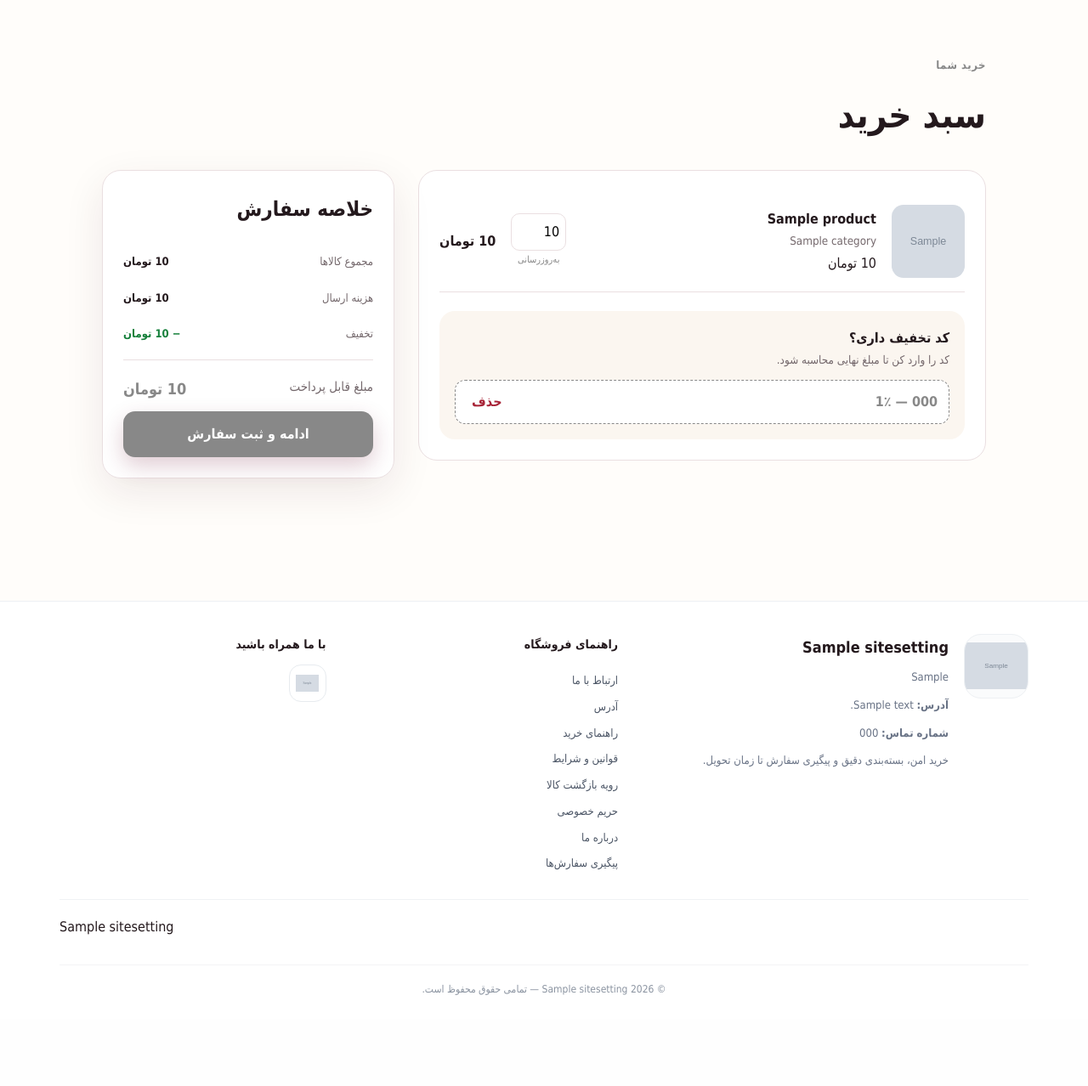
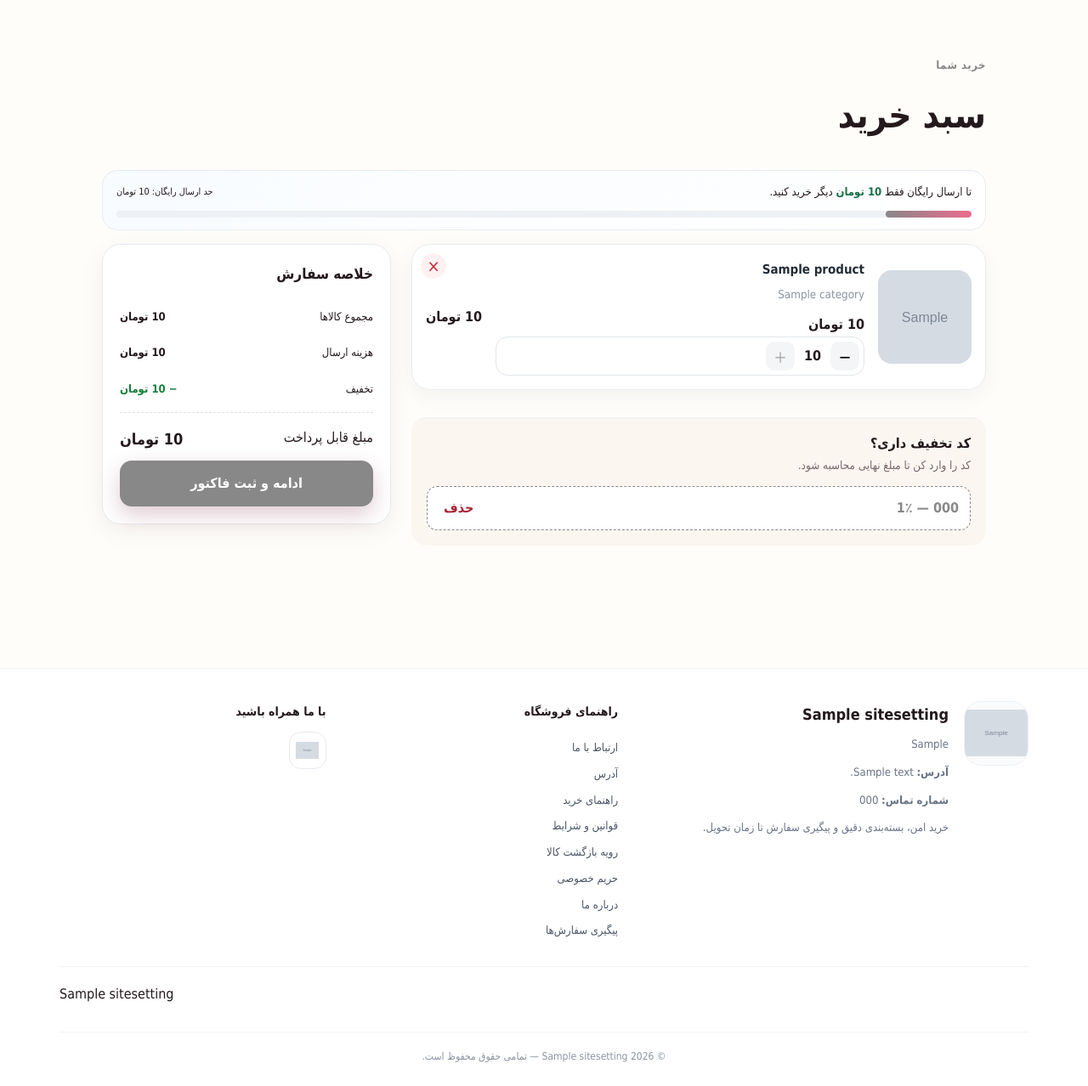
Before and after one commit to deltashopsiavash/sanashop, a Django app: template templates/shop/cart.html in a window 1280 px wide. Shown: the part 193-1471 px from the top of the page at 85% size. Before the commit the page ends 1364 px from the top, so only its background shows below. Run offline with Django 5.2, Linux system fonts and the light colour scheme; data comes from the database, SQL or seed files in the repository; the template is opened without the code that fills it: most values are stand-ins (such as "Sample title", 1, 10 or a date in 2020); grey boxes marked "Sample" are stand-in pictures.

Commit message:
Add free shipping progress and plus minus remove cart controls

```diff
--- a/templates/shop/cart.html
+++ b/templates/shop/cart.html
@@ -1,7 +1,20 @@
-{% extends 'shop/base.html' %}{% block title %}سبد خرید | {{ store_settings.site_name }}{% endblock %}
+{% extends 'shop/base.html' %}{% load store_filters %}{% block title %}سبد خرید | {{ store_settings.site_name }}{% endblock %}
 {% block content %}<main class="section"><div class="container narrow"><div class="page-title"><span class="eyebrow">خرید شما</span><h1>سبد خرید</h1></div>
-{% if rows %}<div class="checkout-layout"><section class="cart-items">{% for row in rows %}<article class="cart-item">{% if row.product.image %}<img src="{{ row.product.image.url }}" alt="{{ row.product.name }}">{% else %}<div class="cart-placeholder">✦</div>{% endif %}<div><a href="{% url 'product_detail' row.product.slug %}"><b>{{ row.product.name }}</b></a><small>{{ row.product.category.name }}</small><span>{{ row.product.price|stringformat:'d' }} تومان</span></div><form method="post" action="{% url 'cart_update' row.product.id %}">{% csrf_token %}<input type="number" name="quantity" min="0" max="{{ row.product.stock }}" value="{{ row.quantity }}"><button class="text-button">به‌روزرسانی</button></form><strong>{{ row.total|stringformat:'d' }} تومان</strong></article>{% endfor %}
-<div class="coupon-box"><div><strong>کد تخفیف داری؟</strong><small>کد را وارد کن تا مبلغ نهایی محاسبه شود.</small></div>{% if discount %}<div class="active-coupon"><span>{{ discount.code }} — {{ discount.percent }}٪</span><form method="post" action="{% url 'discount_remove' %}">{% csrf_token %}<button>حذف</button></form></div>{% else %}<form class="coupon-form" method="post" action="{% url 'discount_apply' %}">{% csrf_token %}<input name="discount_code" placeholder="مثلاً SANA20" autocomplete="off"><button class="btn btn-secondary">اعمال کد</button></form>{% endif %}</div>
-</section>
-<aside class="summary"><h2>خلاصه سفارش</h2><div><span>مجموع کالاها</span><b>{{ subtotal|stringformat:'d' }} تومان</b></div><div><span>هزینه ارسال</span><b>{% if shipping %}{{ shipping|stringformat:'d' }} تومان{% else %}رایگان{% endif %}</b></div>{% if discount_amount %}<div class="discount-row"><span>تخفیف</span><b>− {{ discount_amount|stringformat:'d' }} تومان</b></div>{% endif %}<div class="summary-total"><span>مبلغ قابل پرداخت</span><b>{{ total|stringformat:'d' }} تومان</b></div><a class="btn btn-primary btn-block" href="{% url 'checkout' %}">ادامه و ثبت سفارش</a></aside></div>
+{% if rows %}
+  {% if free_shipping_threshold %}<div class="free-shipping-box">{% if free_shipping %}<div class="free-shipping-done">🎁 تبریک! ارسال این سفارش برای شما رایگان شد.</div>{% else %}<div class="free-shipping-copy"><span>تا ارسال رایگان فقط <strong>{{ remaining_to_free_shipping|money }} تومان</strong> دیگر خرید کنید.</span><small>حد ارسال رایگان: {{ free_shipping_threshold|money }} تومان</small></div><div class="free-shipping-track"><span style="width:{{ free_shipping_progress }}%"></span></div>{% endif %}</div>{% endif %}
+  <div class="delta-cart-layout"><section class="delta-cart-items">{% for row in rows %}<article class="delta-cart-item">
+    <form class="delta-cart-remove" method="post" action="{% url 'cart_update' row.product.id %}" aria-label="حذف محصول">{% csrf_token %}<button type="submit" name="quantity" value="0" title="حذف">×</button></form>
+    <a class="delta-cart-image" href="{% url 'product_detail' row.product.slug %}">{% if row.product.image %}<img src="{{ row.product.image.url }}" alt="{{ row.product.name }}">{% else %}<span>✦</span>{% endif %}</a>
+    <div class="delta-cart-info"><a href="{% url 'product_detail' row.product.slug %}"><b>{{ row.product.name }}</b></a><small>{{ row.product.category.name }}</small><span class="delta-cart-price">{{ row.product.price|money }} تومان</span>{% if row.product.compare_at_price and row.product.compare_at_price > row.product.price %}<small><del>{{ row.product.compare_at_price|money }} تومان</del></small>{% endif %}
+      <div class="delta-cart-controls">
+        <form method="post" action="{% url 'cart_update' row.product.id %}">{% csrf_token %}<button type="submit" name="quantity" value="{{ row.quantity|add:'-1' }}" aria-label="کاهش">−</button></form>
+        <span class="qty">{{ row.quantity }}</span>
+        <form method="post" action="{% url 'cart_update' row.product.id %}">{% csrf_token %}<button type="submit" name="quantity" value="{{ row.quantity|add:'1' }}" aria-label="افزایش" {% if row.quantity >= row.product.available_stock %}disabled{% endif %}>+</button></form>
+      </div>
+    </div>
+    <strong class="delta-cart-line-total">{{ row.total|money }} تومان</strong>
+  </article>{% endfor %}
+  <div class="coupon-box delta-coupon"><div><strong>کد تخفیف داری؟</strong><small>کد را وارد کن تا مبلغ نهایی محاسبه شود.</small></div>{% if discount %}<div class="active-coupon"><span>{{ discount.code }} — {{ discount.percent }}٪</span><form method="post" action="{% url 'discount_remove' %}">{% csrf_token %}<button>حذف</button></form></div>{% else %}<form class="coupon-form" method="post" action="{% url 'discount_apply' %}">{% csrf_token %}<input name="discount_code" placeholder="مثلاً SANA20" autocomplete="off"><button class="btn btn-secondary">اعمال کد</button></form>{% endif %}</div>
+  </section>
+  <aside class="delta-summary"><h2>خلاصه سفارش</h2><div class="delta-summary-row"><span>مجموع کالاها</span><b>{{ subtotal|money }} تومان</b></div><div class="delta-summary-row"><span>هزینه ارسال</span><b>{% if shipping %}{{ shipping|money }} تومان{% else %}رایگان{% endif %}</b></div>{% if discount_amount %}<div class="delta-summary-row discount-row"><span>تخفیف</span><b>− {{ discount_amount|money }} تومان</b></div>{% endif %}<div class="delta-summary-row delta-summary-total"><span>مبلغ قابل پرداخت</span><b>{{ total|money }} تومان</b></div><a class="btn btn-primary btn-block" href="{% url 'checkout' %}">ادامه و ثبت فاکتور</a></aside></div>
 {% else %}<div class="empty-state large-empty"><span>🛍</span><h2>سبد خریدت هنوز خالی است</h2><p>از بین محصولات، چیزی که دوست داری انتخاب کن.</p><a class="btn btn-primary" href="{% url 'catalog' %}">رفتن به فروشگاه</a></div>{% endif %}</div></main>{% endblock %}
```
